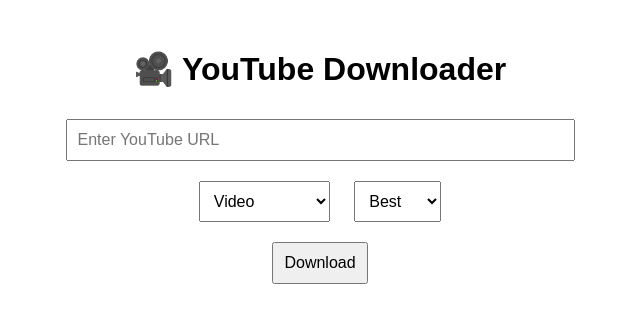
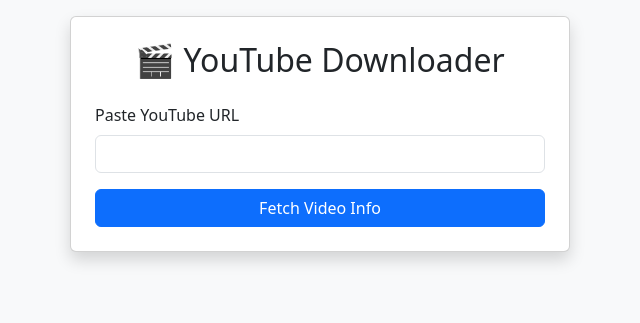
Before and after one commit to niiidhan/yt-downloader, a Flask app: page / in a window 1280 px wide. Shown: the top 323 px of the page, without its empty margins (320-960 px from the left). Run offline with Flask 3, Linux system fonts and the light colour scheme.

Commit message:
Update index.html

```diff
--- a/templates/index.html
+++ b/templates/index.html
@@ -1,67 +1,97 @@
 <!DOCTYPE html>
-<html lang="en">
+<html>
 <head>
-  <meta charset="UTF-8" />
-  <title>YouTube Downloader</title>
-  <style>
-    body {
-      font-family: Arial, sans-serif;
-      text-align: center;
-      margin: 50px;
-    }
-    input, select, button {
-      margin: 10px;
-      padding: 10px;
-      font-size: 16px;
-    }
-    #result {
-      margin-top: 20px;
-      font-weight: bold;
-    }
-  </style>
+    <title>YouTube Downloader</title>
+    <meta name="viewport" content="width=device-width, initial-scale=1.0">
+    <link rel="stylesheet" href="https://cdn.jsdelivr.net/npm/bootstrap@5.3.0/dist/css/bootstrap.min.css">
+    <style>
+        @media (max-width: 576px) {
+            h2 {
+                font-size: 1.5rem;
+            }
+            h5 {
+                font-size: 1rem;
+            }
+            label {
+                font-size: 0.9rem;
+            }
+            .card {
+                padding: 1rem !important;
+            }
+        }
+    </style>
+    <script>
+        function toggleQualityOptions() {
+            let mode = document.querySelector('input[name="mode"]:checked').value;
+            document.getElementById("video-quality").style.display = (mode === "video") ? "block" : "none";
+            document.getElementById("audio-quality").style.display = (mode === "audio") ? "block" : "none";
+        }
+        window.onload = toggleQualityOptions;
+    </script>
 </head>
-<body>
-  <h1>🎥 YouTube Downloader</h1>
-  <input type="text" id="url" placeholder="Enter YouTube URL" size="50" />
-  <br />
-  <select id="mode">
-    <option value="video">Video</option>
-    <option value="audio">Audio (MP3)</option>
-  </select>
-  <select id="quality">
-    <option value="best">Best</option>
-    <option value="144">144p</option>
-    <option value="240">240p</option>
-    <option value="360">360p</option>
-    <option value="480">480p</option>
-    <option value="720">720p</option>
-    <option value="1080">1080p</option>
-  </select>
-  <br />
-  <button onclick="download()">Download</button>
-  <div id="result"></div>
+<body class="bg-light">
+<div class="container-fluid mt-3 px-3">
+    <div class="card shadow p-4 mx-auto" style="max-width: 500px;">
+        <h2 class="mb-4 text-center">🎬 YouTube Downloader</h2>
 
-  <script>
-    async function download() {
-      const url = document.getElementById("url").value;
-      const mode = document.getElementById("mode").value;
-      const quality = document.getElementById("quality").value;
+        {% if title %}
+            {% if "✅" in title %}
+                <div class="alert alert-success text-center">{{ title }}</div>
+            {% elif "⚠️" in title %}
+                <div class="alert alert-warning text-center">{{ title }}</div>
+            {% elif "Error" in title %}
+                <div class="alert alert-danger text-center">{{ title }}</div>
+            {% else %}
+                <div class="alert alert-info text-center">{{ title }}</div>
+            {% endif %}
+        {% endif %}
 
-      document.getElementById("result").innerText = "⏳ Downloading...";
+        {% if thumbnail %}
+            <div class="text-center mb-3">
+                <img src="{{ thumbnail }}" alt="Thumbnail" class="img-fluid mb-2" style="max-height:200px;">
+            </div>
+        {% endif %}
 
-      const response = await fetch("/download", {
-        method: "POST",
-        headers: { "Content-Type": "application/json" },
-        body: JSON.stringify({ url, mode, quality }),
-      });
+        <form method="POST">
+            <div class="mb-3">
+                <label class="form-label">Paste YouTube URL</label>
+                <input type="url" name="url" class="form-control" required value="{{ link if link }}">
+            </div>
 
-      const data = await response.json();
-      if (data.status === "success") {
-        document.getElementById("result").innerText = data.message;
-      } else {
-        document.getElementById("result").innerText = "❌ Error: " + data.message;
-      }
-    }
-  </script>
+            {% if resolutions %}
+                <div class="mb-3">
+                    <label class="form-label">Download Type</label><br>
+                    <input type="radio" name="mode" value="video" checked onclick="toggleQualityOptions()"> Video
+                    <input type="radio" name="mode" value="audio" class="ms-3" onclick="toggleQualityOptions()"> Audio (MP3)
+                </div>
+
+                <!-- Video Qualities -->
+                <div class="mb-3" id="video-quality">
+                    <label class="form-label">Available Video Qualities</label>
+                    <select name="quality" class="form-select">
+                        {% for r in resolutions %}
+                            <option value="{{ r }}">{{ r }}p</option>
+                        {% endfor %}
+                    </select>
+                </div>
+
+                <!-- Audio Qualities -->
+                <div class="mb-3" id="audio-quality" style="display:none;">
+                    <label class="form-label">Available Audio Qualities</label>
+                    <select name="quality" class="form-select">
+                        <option value="128">128 kbps</option>
+                        <option value="192">192 kbps</option>
+                        <option value="256">256 kbps</option>
+                        <option value="320" selected>320 kbps</option>
+                    </select>
+                </div>
+
+                <button type="submit" name="download" class="btn btn-success w-100">Download</button>
+            {% else %}
+                <button type="submit" name="fetch" class="btn btn-primary w-100">Fetch Video Info</button>
+            {% endif %}
+        </form>
+    </div>
+</div>
 </body>
 </html>
```
